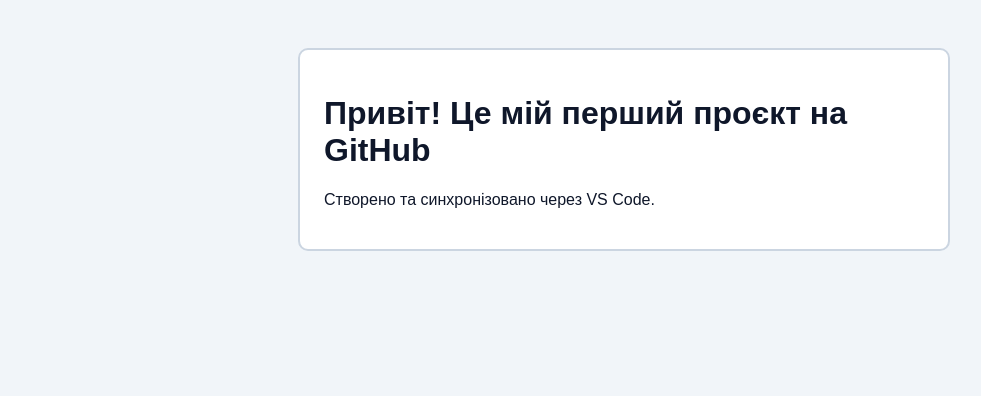
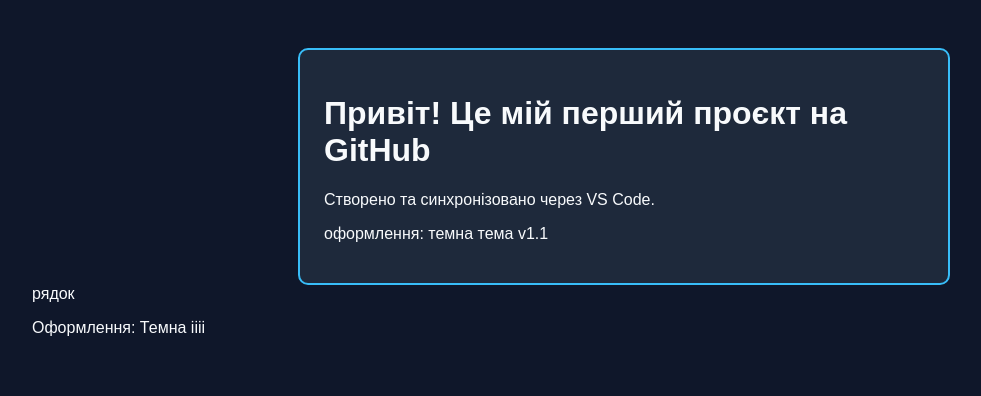
Before and after one commit to vindexxx50-create/my-portfolio, a plain HTML site: page index.html in a window 1280 px wide. Shown: the whole page, without its empty margins (16-997 px from the left). Drawn offline with Linux system fonts and the light colour scheme.

Commit message:
feat: apply dark theme

```diff
--- a/index.html
+++ b/index.html
@@ -9,6 +9,9 @@
 <main class="card">
 <h1>Привіт! Це мій перший проєкт на GitHub</h1>
 <p>Створено та синхронізовано через VS Code.</p>
+</p> оформлення: темна тема v1.1</p>
+</main> рядок
+<p>Оформлення: Темна
 </main>
 </body>
-</html
+</html>іііі
--- a/style.css
+++ b/style.css
@@ -1,14 +1,14 @@
 body {
     font-family: Arial, sans-serif;
-    background-color: #f1f5f9;
-    color: #0f172a;
+    background-color: #0f172a;
+    color: #f8fafc;
     padding: 40px;
-  }
-  .card {
+    }
+    .card {
     max-width: 600px;
     margin: 0 auto;
-    background-color: #ffffff;
-    border: 2px solid #cbd5e1;
+    background-color: #1e293b;
+    border: 2px solid #38bdf8;
     padding: 24px;
     border-radius: 10px;
-  }
+    }
```
